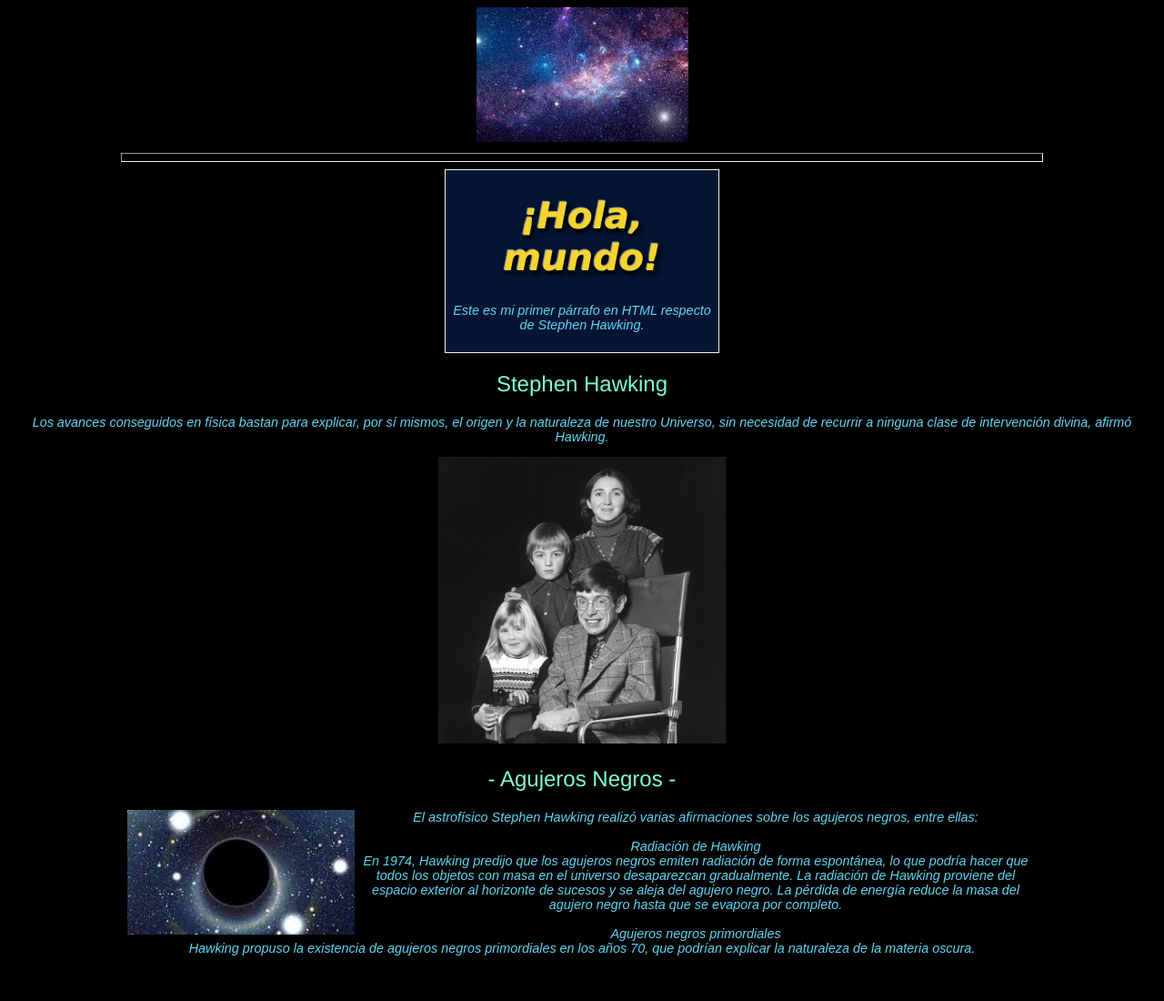
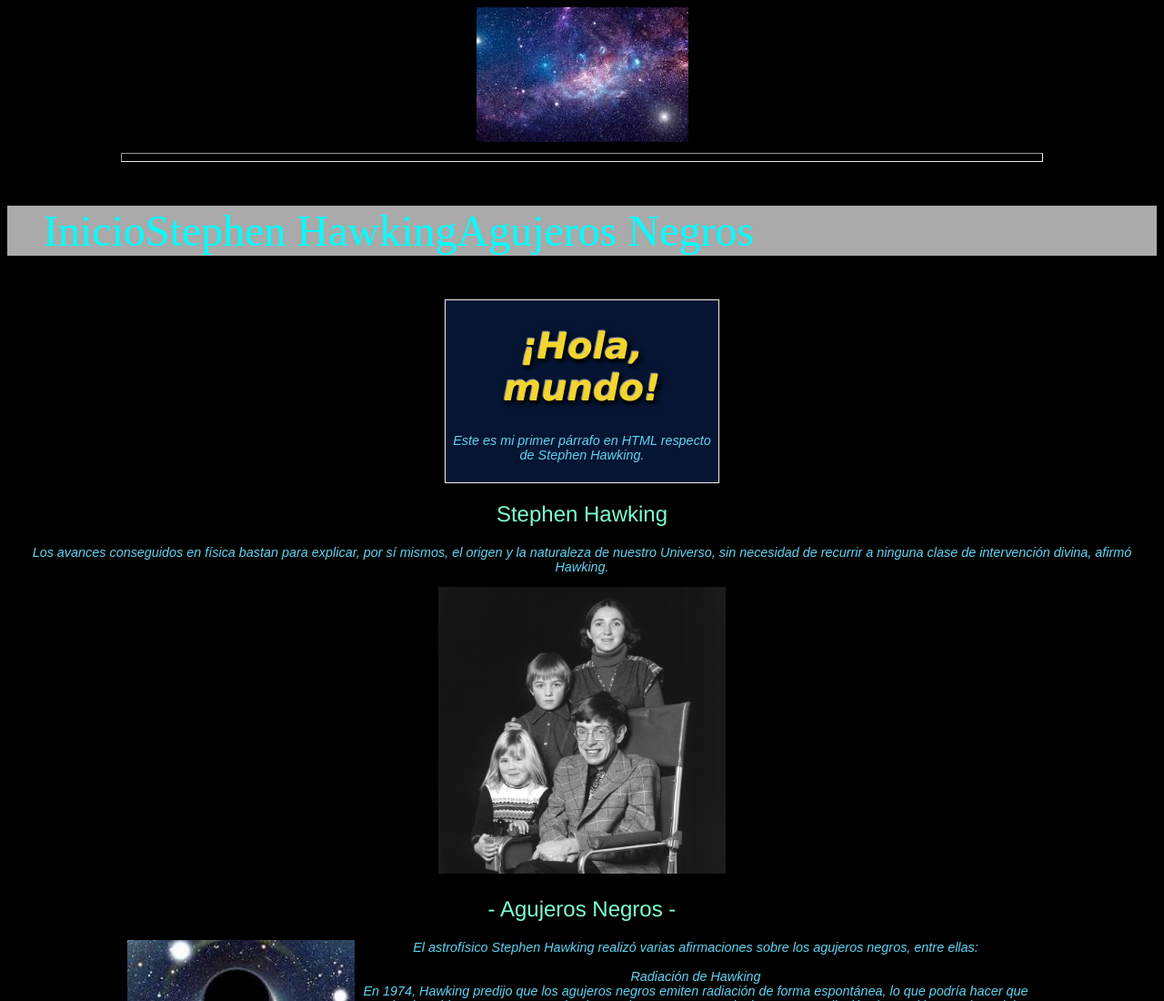
Before and after one commit to YoSoyRob/test, a plain HTML site: page index.html in a window 1280 px wide. Shown: the top 1100 px of the page at 91% size. Before the commit the page ends 1073 px from the top, so only its background shows below. Drawn offline with Linux system fonts and the light colour scheme.

Commit message:
agrege un ul en barra

```diff
--- a/index.html
+++ b/index.html
@@ -13,7 +13,11 @@
     <center>
         <img src="/imagenes/fondo1.jpg" alt="galx">
         <hr width="80%" align="center" size="10">
-
+        <ul>
+            <li>Inicio</li>
+            <li>Stephen Hawking</li>
+            <li>Agujeros Negros</li>
+        </ul>
     <div class="box">
     <h1>¡Hola, mundo!</h1>
 
--- a/style.css
+++ b/style.css
@@ -4,6 +4,8 @@ h1 {font-family: Verdana, Geneva, Tahoma, sans-serif ; font-size: 250%; text-ali
     0px 0px 7px rgba(0, 0, 0, 0.4);}
 
 /* h1 {font-family:'Franklin Gothic Medium', 'Arial Narrow', Arial, sans-serif; text-align: center; font-style: italic; font-size: 300%;} */
+
+ul {display: flex; list-style: none;font-family: 'Times New Roman', Times, serif; font-size: 300%; color: aqua; background-color: #aaa;}
 
 .box {background-color: rgb(5, 21, 51); border: .5px solid rgb(243, 243, 243);
     height: 200px;
```
Also changed, not shown: 1 other file.
